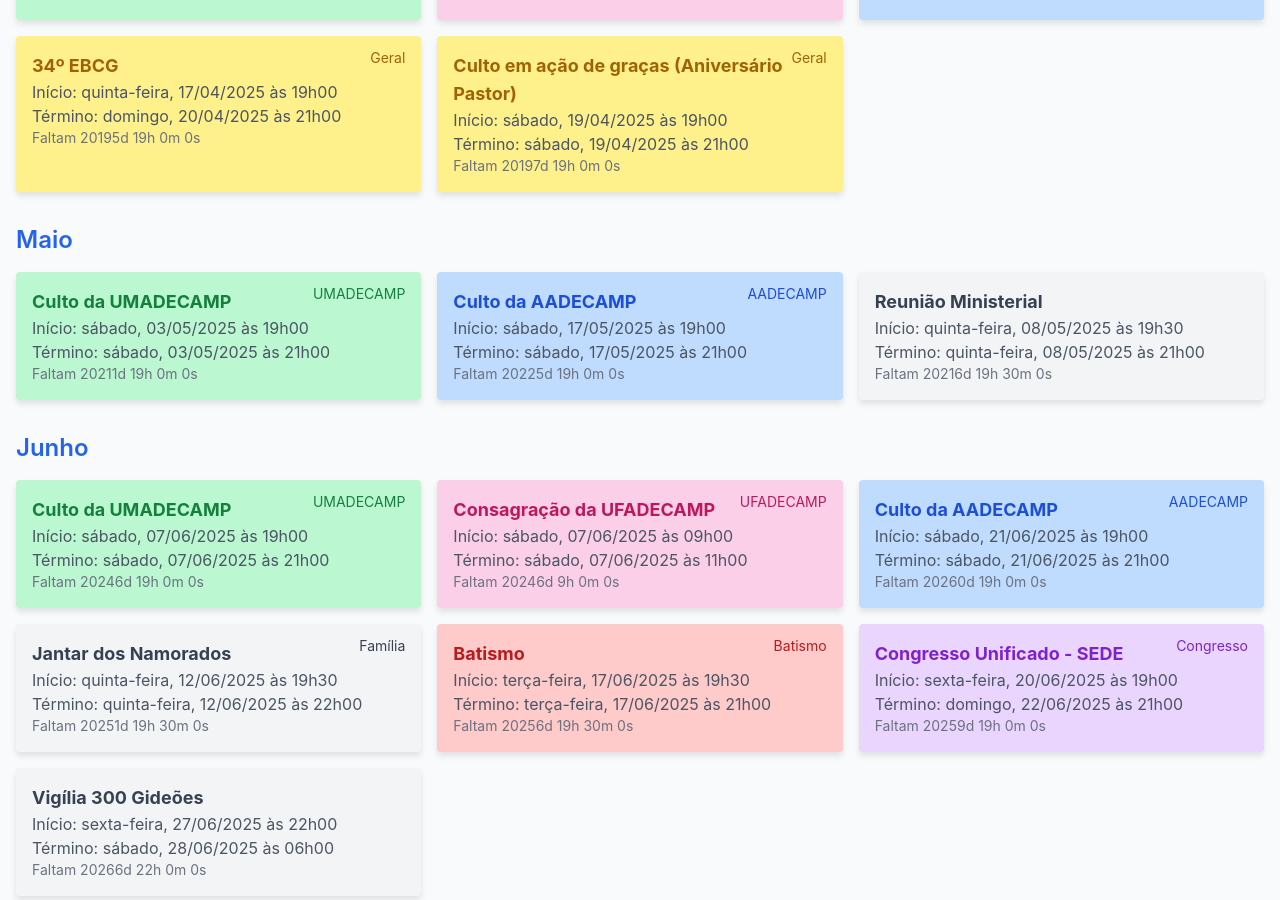
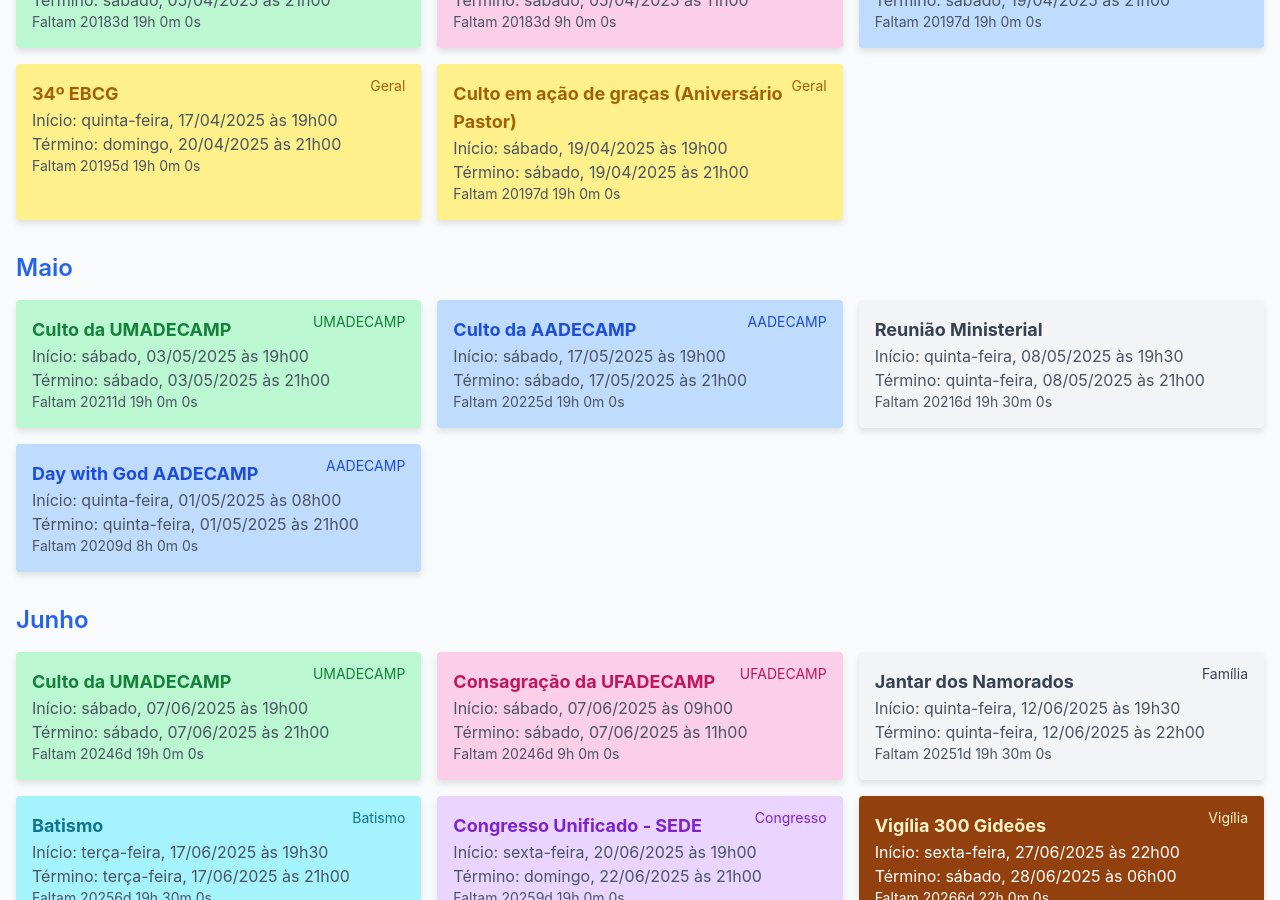
Before and after one commit to heberalmeida/secretaria_agenda, a Vue app: page / in a window 1280 px wide. Shown: the part 1900-2800 px from the top of the page. Built offline with nearby package versions, Linux system fonts and the light colour scheme; no server answers; the HTML template or start-up script is replaced by a standard one.

Commit message:
ajustado

```diff
--- a/src/App.vue
+++ b/src/App.vue
@@ -36,13 +36,14 @@
             eventoIniciado(evento.dataInicio) && !eventoEncerrado(evento.dataFim) ? 'border-4 border-yellow-500' : ''
           ]"
         >
-           <!-- Ribbon para eventos iniciados -->
-           <div
+          <!-- Ribbon para eventos iniciados -->
+          <div
             v-if="eventoIniciado(evento.dataInicio) && !eventoEncerrado(evento.dataFim)"
             class="absolute -top-3 left-3 bg-yellow-500 text-white text-xs font-bold px-3 py-1 rounded shadow-md"
           >
             em Andamento
           </div>
+
           <!-- Tag (se existir) -->
           <div v-if="evento.tag" class="absolute top-2 right-2 px-2 py-1 rounded text-sm" :class="getColor(evento.tag)">
             {{ evento.tag }}
@@ -52,14 +53,25 @@
           <h3 class="text-lg font-bold">{{ evento.titulo }}</h3>
           <h3 class="text-lg font-bold" v-html="evento.subtitulo"></h3>
 
-          <p class="text-gray-600">Início: {{ formatarEventoData(evento.dataInicio) }}</p>
-          <p class="text-gray-600">Término: {{ formatarEventoData(evento.dataFim) }}</p>
+          <!-- Ajuste de Início e Término -->
+          <p :class="getTextColor(evento)">
+            Início: {{ formatarEventoData(evento.dataInicio) }}
+          </p>
+          <p :class="getTextColor(evento)">
+            Término: {{ formatarEventoData(evento.dataFim) }}
+          </p>
 
-          <!-- Countdown ou mensagem de encerramento -->
-          <p v-if="!eventoEncerrado(evento.dataFim) && !eventoIniciado(evento.dataInicio)" class="text-gray-500 text-sm">
+          <!-- Ajuste do texto "Faltam" -->
+          <p
+            v-if="!eventoEncerrado(evento.dataFim) && !eventoIniciado(evento.dataInicio)"
+            :class="getTextColor(evento)"
+            class="text-sm"
+          >
             Faltam {{ calcularTempoRestante(evento.dataInicio) }}
           </p>
-          <p v-else-if="eventoEncerrado(evento.dataFim)" class="text-red-500 text-sm">Encerrado</p>
+          <p v-else-if="eventoEncerrado(evento.dataFim)" :class="getTextColor(evento)" class="text-sm">
+            Encerrado
+          </p>
         </div>
       </div>
     </div>
@@ -148,6 +160,21 @@ const calcularTempoRestante = (dataInicio) => {
   return `${dias}d ${horas}h ${minutos}m ${segundos}s`;
 };
 
+const isDarkBackground = (tag) => {
+  const darkBackgroundTags = ["Vigília"]; // Tags com fundo escuro
+  return darkBackgroundTags.includes(tag);
+};
+
+// Função para determinar a cor do texto
+const getTextColor = (evento) => {
+  if (eventoEncerrado(evento.dataFim)) {
+    // Quando o evento está encerrado, sempre usa texto escuro
+    return "text-gray-900";
+  }
+  // Caso contrário, ajusta com base no fundo escuro
+  return isDarkBackground(evento.tag) ? "text-white" : "text-gray-600";
+};
+
 // Obter cor do evento com base na tag
 const getColor = (tag) => {
   switch (tag) {
@@ -158,7 +185,7 @@ const getColor = (tag) => {
     case "AADECAMP":
       return "bg-blue-200 text-blue-700";
     case "Batismo":
-      return "bg-red-200 text-red-700";
+      return "bg-cyan-200 text-cyan-700";
     case "Congresso":
       return "bg-purple-200 text-purple-700";
     case "Geral":
@@ -169,6 +196,8 @@ const getColor = (tag) => {
       return "bg-teal-200 text-teal-700";
     case "Aniversário":
       return "bg-indigo-200 text-indigo-700"; // Cor para Aniversário
+    case "Vigília":
+      return "bg-amber-800 text-amber-100";
     default:
       return "bg-gray-100 text-gray-700";
   }
--- a/src/data/eventos.json
+++ b/src/data/eventos.json
@@ -127,12 +127,6 @@
         "tag": "UMADECAMP"
       },
       {
-        "titulo": "Culto da AADECAMP",
-        "dataInicio": "2025-03-15T19:00:00",
-        "dataFim": "2025-03-15T21:00:00",
-        "tag": "AADECAMP"
-      },
-      {
         "titulo": "Workshop",
         "dataInicio": "2025-03-03T19:30:00",
         "dataFim": "2025-03-04T21:00:00",
@@ -155,6 +149,13 @@
         "dataInicio": "2025-03-29T19:00:00",
         "dataFim": "2025-03-29T21:00:00",
         "tag": "Ceia"
+      },
+      {
+        "titulo": "Culto da AADECAMP",
+        "subtitulo": "Cia Teatro Jeová Nissi",
+        "dataInicio": "2025-03-28T19:00:00",
+        "dataFim": "2025-03-28T21:00:00",
+        "tag": "AADECAMP"
       }
     ]
   },
@@ -213,6 +214,12 @@
         "dataInicio": "2025-05-08T19:30:00",
         "dataFim": "2025-05-08T21:00:00",
         "tag": null
+      },
+      {
+        "titulo": "Day with God AADECAMP",
+        "dataInicio": "2025-05-01T08:00:00",
+        "dataFim": "2025-05-01T21:00:00",
+        "tag": "AADECAMP"
       }
     ]
   },
@@ -230,12 +237,6 @@
         "dataInicio": "2025-06-07T09:00:00",
         "dataFim": "2025-06-07T11:00:00",
         "tag": "UFADECAMP"
-      },
-      {
-        "titulo": "Culto da AADECAMP",
-        "dataInicio": "2025-06-21T19:00:00",
-        "dataFim": "2025-06-21T21:00:00",
-        "tag": "AADECAMP"
       },
       {
         "titulo": "Jantar dos Namorados",
@@ -259,7 +260,7 @@
         "titulo": "Vigília 300 Gideões",
         "dataInicio": "2025-06-27T22:00:00",
         "dataFim": "2025-06-28T06:00:00",
-        "tag": null
+        "tag": "Vigília"
       }
     ]
   },
@@ -302,12 +303,6 @@
         "tag": "UFADECAMP"
       },
       {
-        "titulo": "Culto da AADECAMP",
-        "dataInicio": "2025-08-16T19:00:00",
-        "dataFim": "2025-08-16T21:00:00",
-        "tag": "AADECAMP"
-      },
-      {
         "titulo": "Congresso da UFADECAMP",
         "dataInicio": "2025-08-15T19:00:00",
         "dataFim": "2025-08-17T21:00:00",
@@ -329,12 +324,6 @@
         "dataInicio": "2025-09-06T19:00:00",
         "dataFim": "2025-09-06T21:00:00",
         "tag": "UMADECAMP"
-      },
-      {
-        "titulo": "Culto da AADECAMP",
-        "dataInicio": "2025-09-20T19:00:00",
-        "dataFim": "2025-09-20T21:00:00",
-        "tag": "AADECAMP"
       },
       {
         "titulo": "Congresso da SEMADEMS",
@@ -418,12 +407,6 @@
         "tag": "UFADECAMP"
       },
       {
-        "titulo": "Culto da AADECAMP",
-        "dataInicio": "2025-12-20T19:00:00",
-        "dataFim": "2025-12-20T21:00:00",
-        "tag": "AADECAMP"
-      },
-      {
         "titulo": "Batismo",
         "dataInicio": "2025-12-16T19:30:00",
         "dataFim": "2025-12-16T21:00:00",
```
